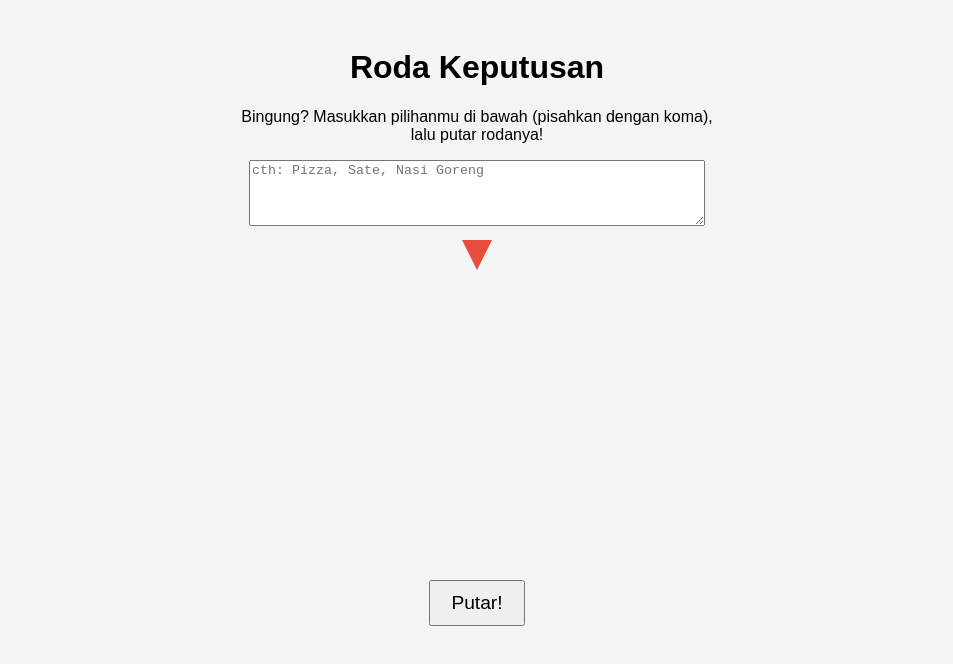
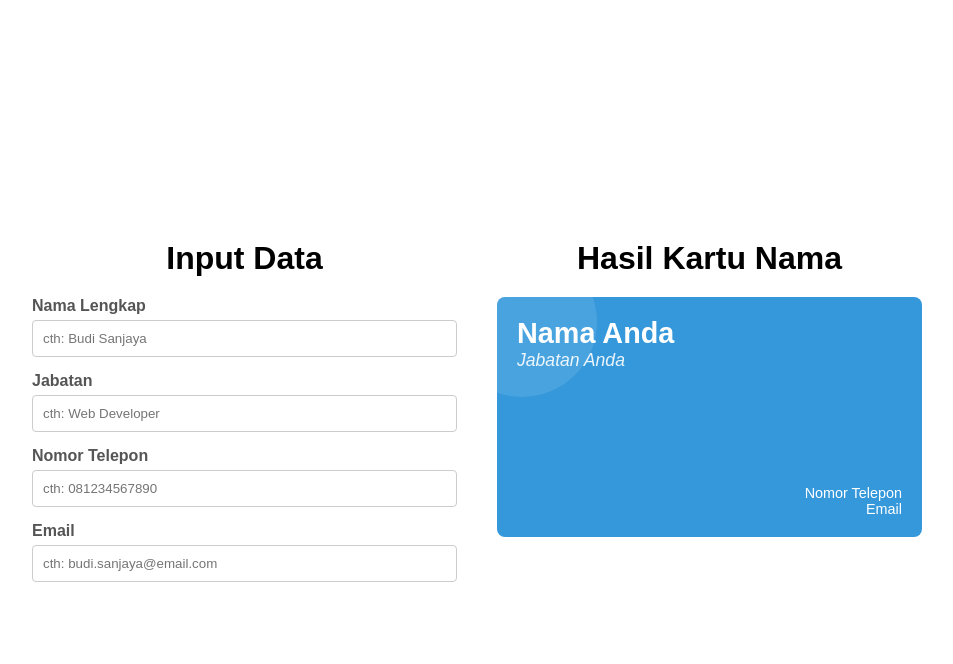
Before and after one commit to JuniPutriAini/TugasDOM.github.io, a plain HTML site: page index.html in a window 1280 px wide. Shown: the whole page, without its empty margins (163-1116 px from the left). Drawn offline with Linux system fonts and the light colour scheme.

Commit message:
index.html

```diff
--- a/index.html
+++ b/index.html
@@ -1,154 +1,172 @@
 <!DOCTYPE html>
 <html lang="id">
+
 <head>
     <meta charset="UTF-8">
     <meta name="viewport" content="width=device-width, initial-scale=1.0">
-    <title>Roda Keputusan</title>
+    <title>Generator Kartu Nama Live</title>
     <style>
         body {
-            font-family: sans-serif;
-            background-color: #f4f4f4;
+            font-family: Arial, sans-serif;
             display: flex;
             justify-content: center;
             align-items: center;
             padding: 20px;
+            min-height: 95vh;
         }
+
         .container {
+            display: flex;
+            flex-wrap: wrap;
+            gap: 40px;
+            width: 100%;
+            max-width: 950px;
+            background-color: white;
+            padding: 30px;
+            border-radius: 8px;
+            box-sizing: border-box;
+        }
+
+        .form-panel,
+        .preview-panel {
+            flex: 1 1 300px;
+        }
+
+
+        h1 {
             text-align: center;
+            margin-bottom: 20px;
+        }
+
+        .grup-input {
+            margin-bottom: 15px;
+        }
+
+        label {
+            display: block;
+            margin-bottom: 5px;
+            color: #555;
+            font-weight: bold;
+        }
+
+        input[type="text"] {
             width: 100%;
-            max-width: 500px;
+            padding: 10px;
+            border: 1px solid #ccc;
+            border-radius: 4px;
+            box-sizing: border-box;
         }
-        #wheel-container {
+
+
+        #card-preview {
+            background-color: #3498db;
+            color: white;
+            padding: 20px;
+            border-radius: 8px;
+            height: 200px;
+            display: flex;
+            flex-direction: column;
+            justify-content: space-between;
             position: relative;
-            width: 300px;
-            height: 300px;
-            margin: 20px auto;
+            overflow: hidden;
         }
-        #wheel {
-            width: 100%;
-            height: 100%;
-            transition: transform 4s ease-out;
+
+        #card-preview::before {
+            content: '';
+            position: absolute;
+            top: -50px;
+            left: -50px;
+            width: 150px;
+            height: 150px;
+            background-color: rgba(255, 255, 255, 0.1);
+            border-radius: 50%;
         }
-        #pointer {
-            position: absolute;
-            left: 50%;
-            top: -10px;
-            transform: translateX(-50%);
-            width: 0;
-            height: 0;
-            border-left: 15px solid transparent;
-            border-right: 15px solid transparent;
-            border-top: 30px solid #e74c3c;
-            z-index: 10;
+
+        #card-name {
+            font-size: 1.8em;
+            font-weight: bold;
         }
-        textarea {
-            width: 90%;
-            height: 60px;
+
+        #card-title {
+            font-size: 1.1em;
+            font-style: italic;
+            opacity: 0.9;
         }
-        button {
-            padding: 10px 20px;
-            font-size: 1.2em;
-            cursor: pointer;
-            margin-top: 10px;
+
+        #card-contact {
+            text-align: right;
+            font-size: 0.9em;
         }
     </style>
 </head>
+
 <body>
 
     <div class="container">
-        <h1>Roda Keputusan</h1>
-        <p>Bingung? Masukkan pilihanmu di bawah (pisahkan dengan koma), lalu putar rodanya!</p>
-
-        <textarea id="options-input" placeholder="cth: Pizza, Sate, Nasi Goreng"></textarea>
-
-        <div id="wheel-container">
-            <div id="pointer"></div>
-            <canvas id="wheel" width="300" height="300"></canvas>
+        <div class="form-panel">
+            <h1>Input Data</h1>
+            <div class="grup-input">
+                <label for="input-name">Nama Lengkap</label>
+                <input type="text" id="input-name" placeholder="cth: Budi Sanjaya" maxlength="20">
+            </div>
+            <div class="grup-input">
+                <label for="input-title">Jabatan</label>
+                <input type="text" id="input-title" placeholder="cth: Web Developer" maxlength="25">
+            </div>
+            <div class="grup-input">
+                <label for="input-phone">Nomor Telepon</label>
+                <input type="text" id="input-phone" placeholder="cth: 081234567890">
+            </div>
+            <div class="grup-input">
+                <label for="input-email">Email</label>
+                <input type="text" id="input-email" placeholder="cth: budi.sanjaya@email.com">
+            </div>
         </div>
 
-        <button id="spin-button">Putar!</button>
-        <h2 id="result"></h2>
+        <div class="preview-panel">
+            <h1>Hasil Kartu Nama</h1>
+            <div id="card-preview">
+                <div>
+                    <div id="card-name">Nama Anda</div>
+                    <div id="card-title">Jabatan Anda</div>
+                </div>
+                <div id="card-contact">
+                    <div id="card-phone">Nomor Telepon</div>
+                    <div id="card-email">Email</div>
+                </div>
+            </div>
+        </div>
     </div>
 
     <script>
-        const canvas = document.getElementById('wheel');
-        const ctx = canvas.getContext('2d');
-        const spinButton = document.getElementById('spin-button');
-        const optionsInput = document.getElementById('options-input');
-        const resultEl = document.getElementById('result');
 
-        let currentRotation = 0;
-        let options = [];
+        const pasanganInputOutput = {
+            'input-name': 'card-name',
+            'input-title': 'card-title',
+            'input-phone': 'card-phone',
+            'input-email': 'card-email'
+        };
 
-        const colors = ["#3498db", "#2ecc71", "#f1c40f", "#e67e22", "#9b59b6", "#1abc9c"];
+        for (let idInput in pasanganInputOutput) {
 
-        function drawWheel() {
-            const numOptions = options.length;
-            const arcSize = numOptions > 0 ? (2 * Math.PI) / numOptions : 0;
+            let inputForm = document.getElementById(idInput);
+            let outputKartu = document.getElementById(pasanganInputOutput[idInput]);
 
-            ctx.clearRect(0, 0, 300, 300);
-            ctx.font = '16px sans-serif';
+            let teksAwal = outputKartu.textContent;
 
-            for (let i = 0; i < numOptions; i++) {
-                const angle = i * arcSize;
-                ctx.beginPath();
-                ctx.fillStyle = colors[i % colors.length];
-                ctx.moveTo(150, 150);
-                ctx.arc(150, 150, 150, angle, angle + arcSize);
-                ctx.lineTo(150, 150);
-                ctx.fill();
+            inputForm.addEventListener('input', function () {
+                let isiForm = inputForm.value;
 
-                ctx.save();
-                ctx.fillStyle = 'white';
-                ctx.translate(150 + Math.cos(angle + arcSize / 2) * 100, 150 + Math.sin(angle + arcSize / 2) * 100);
-                ctx.rotate(angle + arcSize / 2 + Math.PI / 2);
-                ctx.fillText(options[i], -ctx.measureText(options[i]).width / 2, 0);
-                ctx.restore();
-            }
+                if (isiForm === '') {
+                    outputKartu.textContent = teksAwal;
+                } else {
+                    outputKartu.textContent = isiForm;
+                }
+            });
         }
 
-        function updateOptions() {
-            const inputVal = optionsInput.value.trim();
-            options = inputVal ? inputVal.split(',').map(item => item.trim()) : [];
-
-            canvas.style.transition = 'none';
-            canvas.style.transform = 'rotate(0deg)';
-            currentRotation = 0;
-            setTimeout(() => {
-                canvas.style.transition = 'transform 4s ease-out';
-            }, 10);
-
-            drawWheel();
-        }
-
-        spinButton.addEventListener('click', () => {
-            if (options.length < 2) {
-                resultEl.textContent = "Masukkan minimal 2 pilihan!";
-                return;
-            }
-
-            spinButton.disabled = true;
-            resultEl.textContent = "...";
-
-            const segmentAngle = 360 / options.length;
-            const landingSegment = Math.floor(Math.random() * options.length);
-            const middleOfSegment = (landingSegment * segmentAngle) + (segmentAngle / 2);
-
-            const currentAngle = currentRotation % 360;
-            const rotationToAdd = (360 * 5) - currentAngle + (270 - middleOfSegment);
-
-            currentRotation += rotationToAdd;
-            canvas.style.transform = `rotate(${currentRotation}deg)`;
-
-            setTimeout(() => {
-                resultEl.textContent = `Pilihannya: ${options[landingSegment]}`;
-                spinButton.disabled = false;
-            }, 4100);
-        });
-
-        optionsInput.addEventListener('input', updateOptions);
-        updateOptions();
     </script>
 
 </body>
+
 </html>
```
